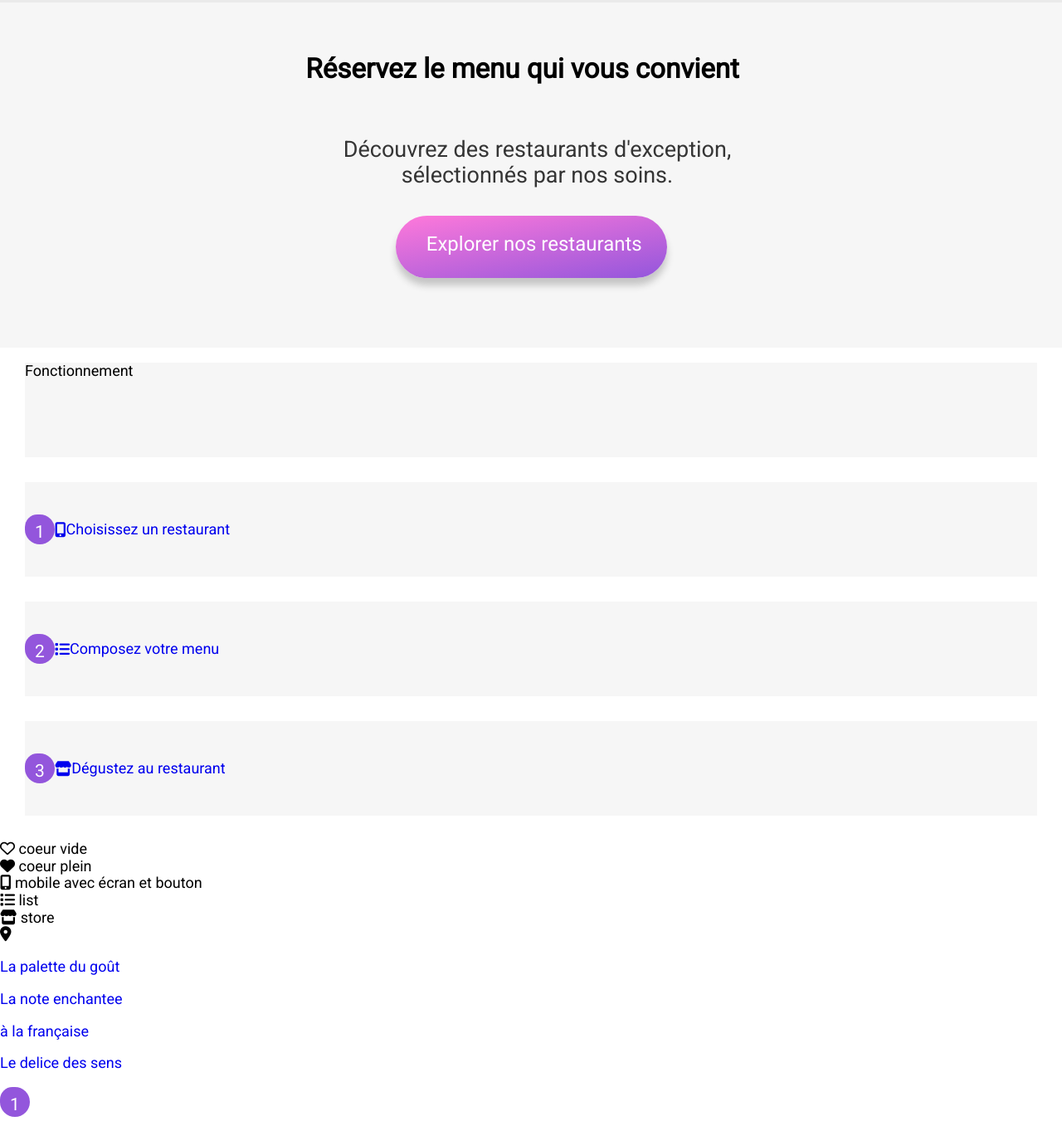
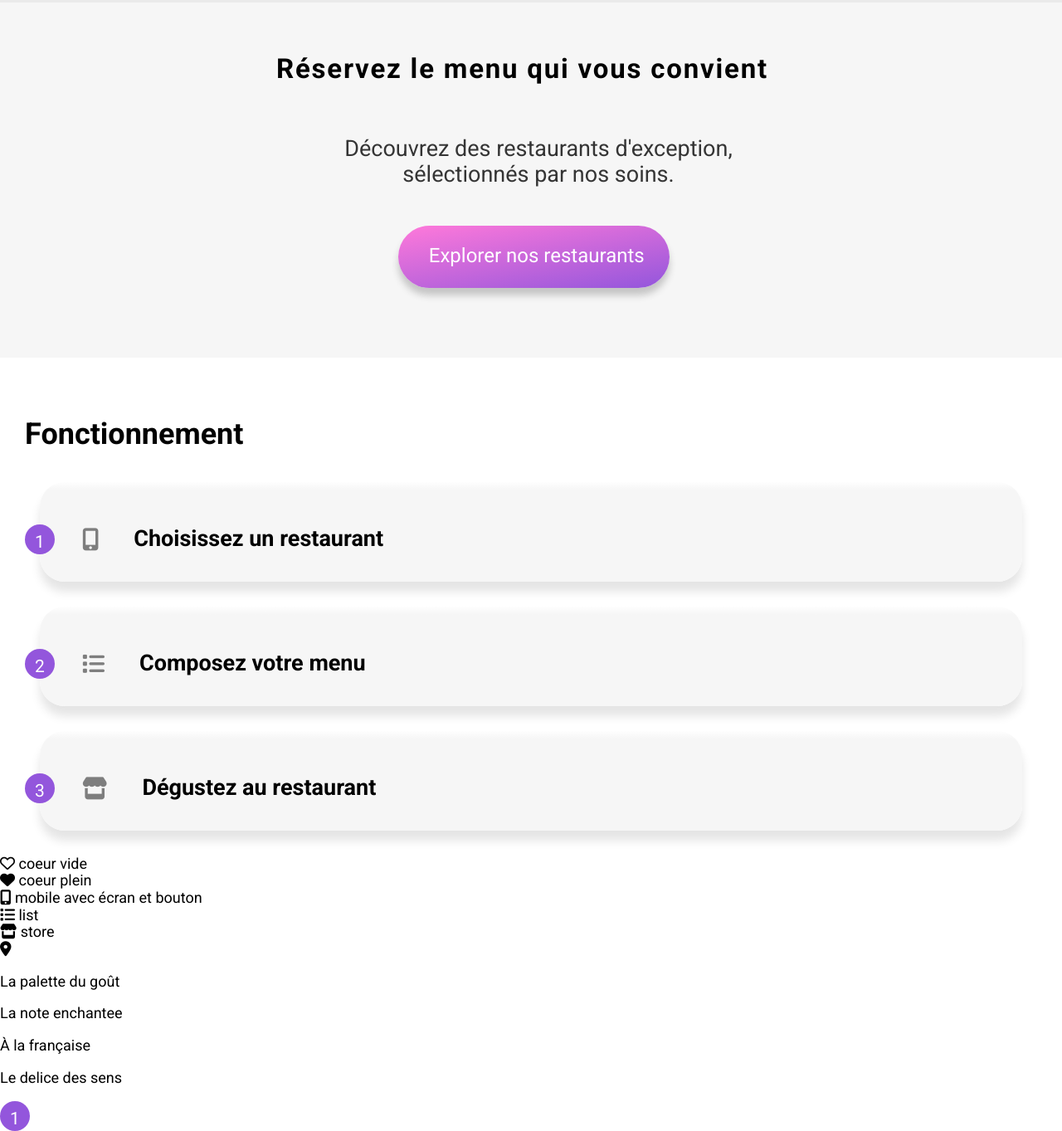
Before and after one commit to Karim-NEDJAR/Dynamisez_une_page_web_avec_des_animations_CSS_NEDJAR_Karim, a website: page index.html in a window 1280 px wide. Shown: the part 136-1499 px from the top of the page at 83% size. Drawn offline with Linux system fonts and the light colour scheme; a web font is replaced by a local one.

Commit message:
cartes section fonctionnement ok

```diff
--- a/base/_norme.scss
+++ b/base/_norme.scss
@@ -33,20 +33,25 @@ body {
 /// link
 * a {
     text-decoration: none;
+    color: #000;
 
     &:active {
         text-decoration: none;
+        color: #000;
     }
 
     &:visited {
         text-decoration: none;
+        color: #000;
     }
 
     &:link {
         text-decoration: none;
+        color: #000;
     }
 
     &:hover {
         text-decoration: none;
+        color: #000;
     }
 }
--- a/index.html
+++ b/index.html
@@ -8,9 +8,10 @@
    <meta name="viewport" content="width=device-width, initial-scale=1.0">
    <link rel="preconnect" href="https://fonts.googleapis.com">
    <link rel="preconnect" href="https://fonts.gstatic.com" crossorigin>
-   <link href="https://fonts.googleapis.com/css2?family=Roboto&display=swap" rel="stylesheet">
+   <link
+      href="https://fonts.googleapis.com/css2?family=Roboto:ital,wght@0,100;0,300;0,400;0,500;0,700;0,900;1,100;1,300;1,400;1,500;1,700;1,900&display=swap"
+      rel="stylesheet">
    <link href="https://fonts.googleapis.com/css2?family=Shrikhand&display=swap" rel="stylesheet">
-
    <link rel="stylesheet" href="https://cdnjs.cloudflare.com/ajax/libs/font-awesome/6.1.2/css/all.min.css"
       integrity="sha512-1sCRPdkRXhBV2PBLUdRb4tMg1w2YPf37qatUFeS7zlBy7jJI8Lf4VHwWfZZfpXtYSLy85pkm9GaYVYMfw5BC1A=="
       crossorigin="anonymous" referrerpolicy="no-referrer" />
@@ -29,20 +30,20 @@
    <main class="main">
       <!--section presentation -->
       <section class="pres">
-         <div class="pres__ville"> <i class="fa-solid fa-location-dot"></i> <span>Paris, Belleville</span> </div>
-         <div class="pres__reserv">
-            <h1 class="pres__reserv--titre">Réservez le menu qui vous convient</h1>
-            <h2 class="pres__reserv--soustitre ">Découvrez des restaurants d'exception, sélectionnés par nos soins.</h2>
-            <div class="pres__reserv--btn">
-               <p>Explorer nos restaurants</p>
-            </div>
+         <div class="pres__ville"> <i class="fa-solid fa-location-dot"></i> <span>Paris, Belleville</span>
          </div>
+         <h1 class="pres__titre">Réservez le menu qui vous convient</h1>
+         <h2 class="pres__soustitre ">Découvrez des restaurants d'exception, sélectionnés par nos soins.</h2>
+         <div class="pres__btn">
+            <p>Explorer nos restaurants</p>
+         </div>
+
       </section>
 
       <!--section fonctionnement-->
       <section class="fonc">
          <div class="fonc__titre">
-            <p>Fonctionnement</p>
+            <p class="fonc__titre--size">Fonctionnement</p>
          </div>
 
          <a href="#">
@@ -89,7 +90,7 @@
       </p>
       <p> <a href="restaurants/la_palette_du_gout.html" target="_self"> La palette du goût</a> </p>
       <p> <a href="restaurants/la_note_enchantee.html" target="_self"> La note enchantee</a> </p>
-      <p> <a href="restaurants/a_la_francaise.html" target="_self"> à la française</a> </p>
+      <p> <a href="restaurants/a_la_francaise.html" target="_self">À la française</a> </p>
       <p> <a href="restaurants/le_delice_des_sens.html" target="_self"> Le delice des sens</a> </p>
 
       <div class="puce-num">1</div>
--- a/pages/index.scss
+++ b/pages/index.scss
@@ -1,10 +1,12 @@
 ///section presentation / réservation
 .pres {
     width: 100%;
+    background-color: $bg-pres;
     display: flex;
     flex-flow: column nowrap;
     justify-content: flex-start;
     align-items: center;
+
 
 
 
@@ -39,14 +41,8 @@
 
     }
 
-    &__reserv {
-        width: 100%;
-        background-color: $bg-reserv;
-        padding-top: calc(40/12)*1rem;
-        display: flex;
-        flex-flow: column nowrap;
-        justify-content: flex-start;
-        align-items: center;
+
+
     /*
         @include tablette {
             display: flex;
@@ -62,7 +58,7 @@
             align-items: flex-start;
         }
 */
-        &--titre {
+    &__titre {
         width: 100%;
         /*
             @include tablette {
@@ -74,17 +70,27 @@
             }
 */
         height: calc(50/12)*1rem;
-            padding: 0 calc(64/12)*1rem 0 calc(50/12)*1rem;
         font-size: calc(22/12)*1rem;
         font-weight: bolder;
         text-align: center;
-            word-spacing: 60%;
-            line-height: 1.2;
-            margin: 0;
+        padding-right: calc(52/12)*1rem;
+        padding-left: calc(38/12)*1rem;
+        font-stretch: ultra-expanded;
+        letter-spacing: calc(1.2/12)*1rem;
+        line-height: 1.25;
+        margin: calc(39/12)*1rem 0 0 0;
+
     }
 
-        &--soustitre {
+    &__soustitre {
         width: 100%;
+        height: calc(64/12)*1rem;
+        font-size: calc(18/12)*1rem;
+        font-weight: normal;
+        color: $c-soustitre;
+        text-align: center;
+        margin: calc(18/12)*1rem 0 0 0;
+        padding-left: calc(12/12)*1rem;
 
         @include tablette {
             width: 50%;
@@ -96,24 +102,16 @@
 
         }
 
-            height: calc(64/12)*1rem;
-            padding: calc(18/12)*1rem calc(25/12)*1rem 0 calc(35/12)*1rem;
-            font-size: calc(18/12)*1rem;
-            font-weight: normal;
-            color: #353535;
-            text-align: center;
-            margin: 0;
-            margin-bottom: 26px;
-
     }
 
-        &--btn {
+    &__btn {
         @include basic-btn (218, 50, 12);
         background: linear-gradient(170deg, $secondaire, $primaire);
-            padding-left: calc(5/12)*1rem;
-            padding-bottom: calc(3/12)*1rem;
-            box-shadow: 0 calc(6/12)*1rem calc(6/12)*1rem #c5c5c5;
+        padding-left: calc(4/12)*1rem;
+        box-shadow: 0 calc(6/12)*1rem calc(6/12)*1rem $c-btn-shadow;
+        margin-top: calc(8/12)*1rem;
         margin-bottom: calc(56/12)*1rem;
+        margin-left: calc(5/12)*1rem;
 
         &>p {
             color: #fff;
@@ -122,7 +120,7 @@
 
     }
 
-    }
+    // }
 }
 
 ///section fonctionnement
@@ -130,28 +128,69 @@
     width: 100%;
     // height: 440px;
     background-color: $bg-fonc;
-    padding: 0 calc(20/12)*1rem;
+    padding: 0 calc(32/12)*1rem;
 
     &__titre {
         width: 100%;
-        height: calc(76/12)*1rem;
-        background: $bg-card-fonc;
-        margin-bottom: calc(20/12)*1rem;
+        height: calc(70/12)*1rem;
+        margin: calc(22/12)*1rem 0 calc(8/12)*1rem 0;
+        padding-top: calc(10/12)*1rem;
+        position: relative;
+        left: calc(-12/12)*1rem;
+        display: flex;
+        flex-flow: row nowrap;
+        justify-content: flex-start;
+        align-items: center;
+
+        &--size {
+            font-size: calc(24/12)*1rem;
+            margin: 0;
+            font-weight: bold;
+        }
     }
 
     @for $i from 1 through 3 {
         &__carte#{$i} {
             width: 100%;
-            height: calc(76/12)*1rem;
-            background: $bg-card-fonc;
+            height: calc(80/12)*1rem;
+            padding-top: calc(12/12)*1rem;
+            background: linear-gradient(#fefefe 0%, $bg-card-fonc 8%);
             margin-bottom: calc(20/12)*1rem;
             display: flex;
             flex-flow: row nowrap;
             justify-content: flex-start;
             align-items: center;
+            @include radius-maker (calc(80/4));
+            box-shadow: 0 calc(8/12)*1rem calc(8/12)*1rem $c-carte-shadow;
 
-            & span {
+            &:hover {
+                background: $bg-card-fonc-hover;
+
+                & span:nth-child(2) {
+                    color: $c-ico-hover;
+                }
+            }
+
+            & span:nth-child(1) {
                 display: inline-block;
+                position: relative;
+                left: calc(-12/12)*1rem;
+
+            }
+
+            & span:nth-child(2) {
+                display: inline-block;
+                margin-left: calc(10/12)*1rem;
+                font-size: calc(18/12)*1rem;
+                color: $c-fonc-ico;
+
+            }
+
+            & span:nth-child(3) {
+                display: inline-block;
+                margin-left: calc(28/12)*1rem;
+                font-size: calc(18/12)*1rem;
+                font-weight: bold;
             }
 
         }
--- a/utils/_mixins.scss
+++ b/utils/_mixins.scss
@@ -40,19 +40,25 @@
     color: #fff;
 }
 
+/// création des arrondis, en paramètre la valeur de l'arrondi
+/// en pixels sans l'unité px, donner un nombre pur.
+@mixin radius-maker ($arrondi: 12) {
+    border-top-left-radius: calc($arrondi/12)*1rem;
+    border-top-right-radius: calc($arrondi/12)*1rem;
+    border-bottom-left-radius: calc($arrondi/12)*1rem;
+    border-bottom-right-radius: calc($arrondi/12)*1rem;
+}
+
 
 /// création de puces numérotées circulaires de taille 24 sur 24, font-size 14px
-@mixin puce-numerotee  {
+@mixin puce-numerotee {
     width: calc(24/12)*1rem;
     height: calc(24/12)*1rem;
     font-size: calc(14/12)*1rem;
-       background-color: rgb(147,86,220); //hsl(178%, 158%, 144%);
-    border-top-left-radius: calc(10/12)*1rem;
-    border-top-right-radius: calc(12/12)*1rem;
-    border-bottom-left-radius: calc(12/12)*1rem;
-    border-bottom-right-radius: calc(12/12)*1rem;
+    background-color: $bg-puce-num;
     color: #fff;
     text-align: center;
-    margin:0;
+    margin: 0;
     padding-top: calc(6/12)*1rem;
-    }
+    @include radius-maker;
+}
--- a/utils/_variables.scss
+++ b/utils/_variables.scss
@@ -3,13 +3,25 @@ $primaire: #9356DC;
 $secondaire: #FF79DA;
 $tertiaire: #99E2D0;
 
+///  couleurs de fonts /polices
+$c-soustitre : #353535;
+$c-fonc-ico: #7e7e7e;
+$c-ico-hover:  #9356dc; // == $bg-puce-num;
+
+
+
 /// background
 $bg-ville: #eaeaea;
 $bg-rest: #f6f6f6;
 $bg-fonc: #fff;
-$bg-reserv: #f6f6f6; // = $bg-rest;
+$bg-pres: #f6f6f6; // = $bg-rest;
 $bg-card-fonc: #f6f6f6; // = $bg-rest;
 $bg-card-fonc-hover: #f5edff;
+$bg-puce-num: #9356dc;
+
+///autres couleurs
+$c-btn-shadow: #c5c5c5;
+$c-carte-shadow: #e5e5e5;
 
 
 /// pour les media queries,
```
Also changed, not shown: css/styles.css, 1 other file. Lines whose indentation alone changed are shown as unchanged.
